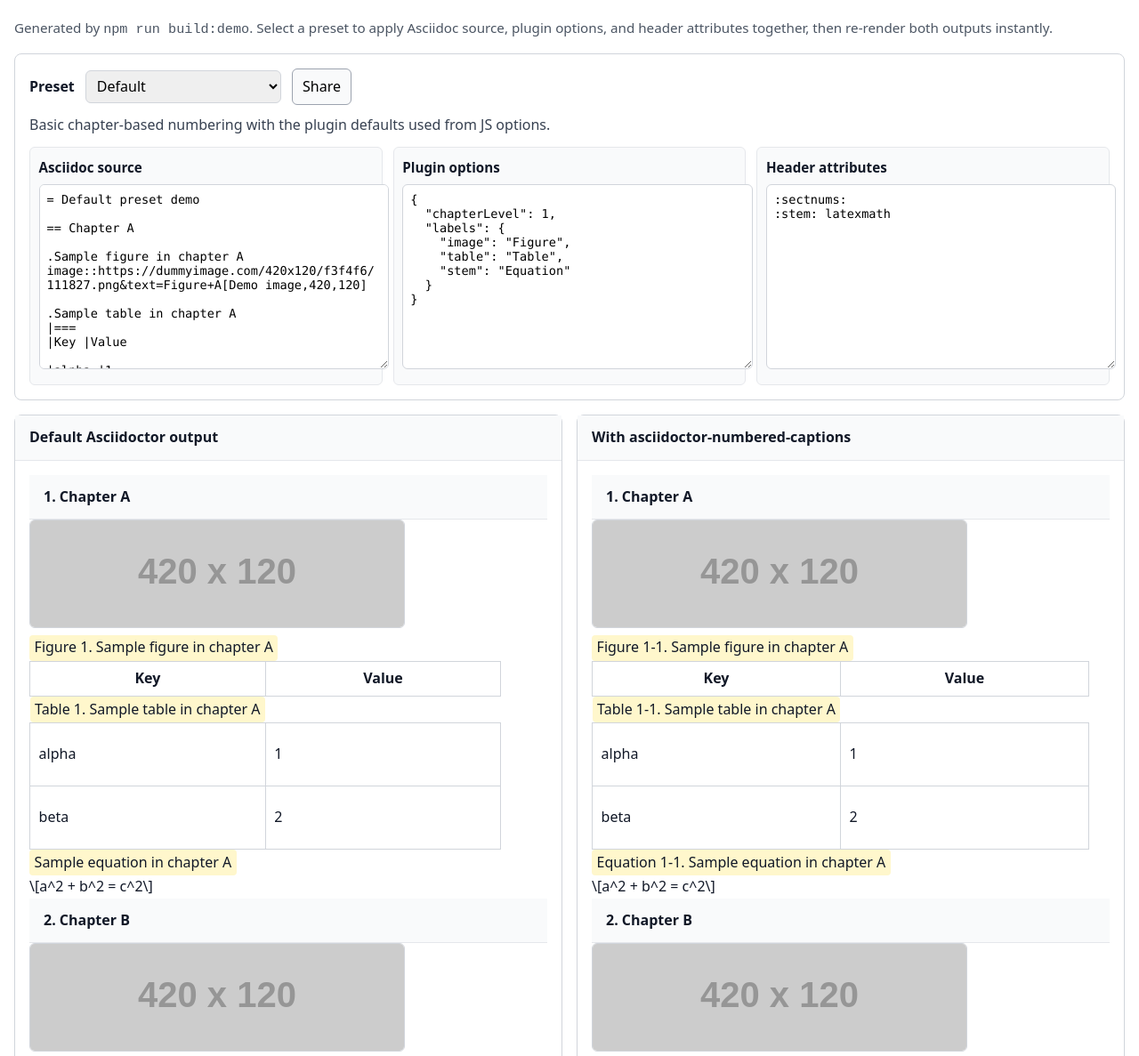
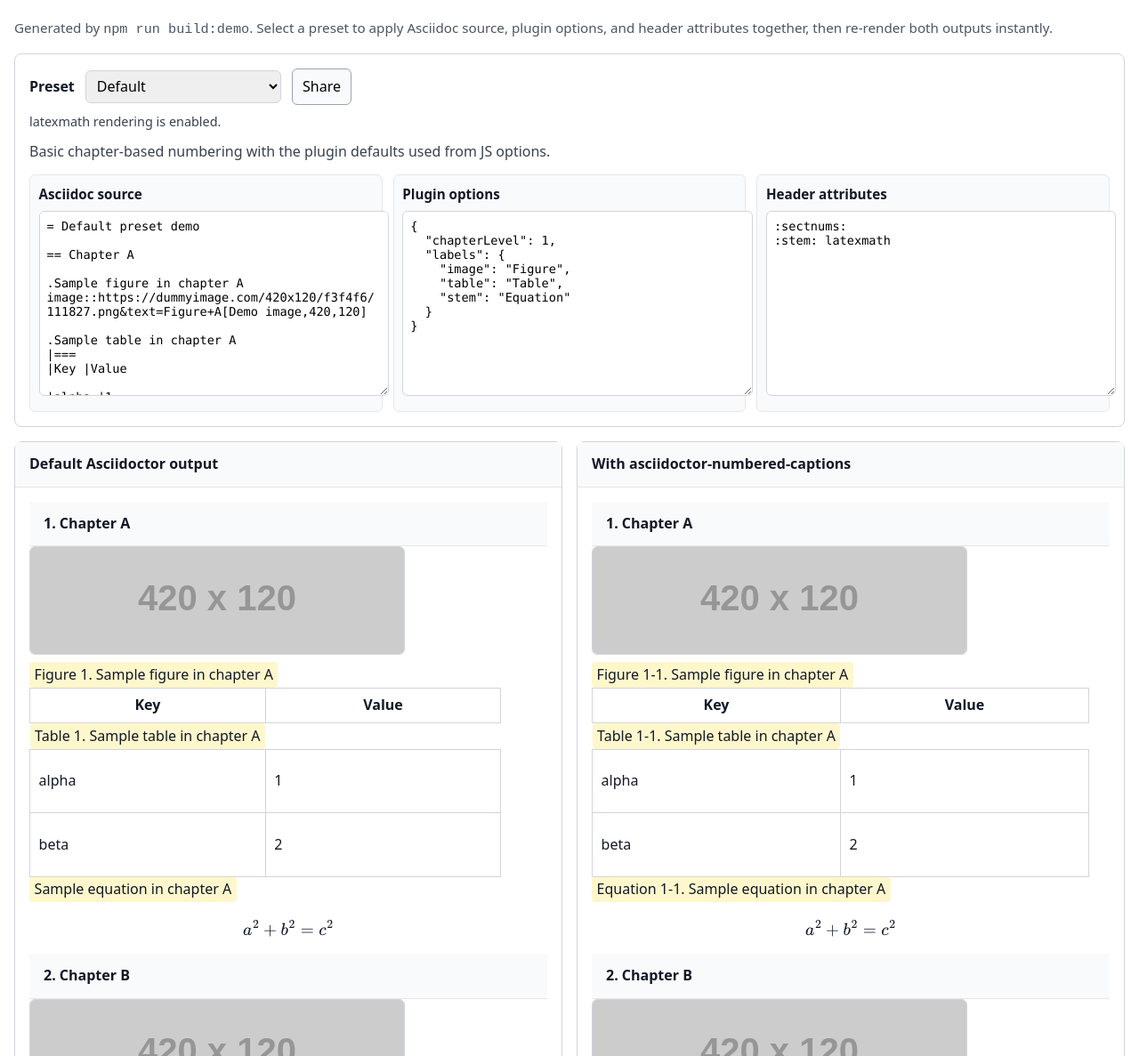
Before and after one commit to YoshihideShirai/asciidoctor-numbered-captions, a website: page docs/index.html in a window 1280 px wide. Shown: the part 86-1273 px from the top of the page at 89% size. Drawn offline with nearby package versions, Linux system fonts and the light colour scheme; placeholder pictures from the web are drawn by us.

Commit message:
Add MathJax support for latexmath rendering in demo

```diff
--- a/docs/index.html
+++ b/docs/index.html
@@ -62,6 +62,12 @@
 
       .share-status {
         margin: 0.45rem 0 0;
+        font-size: 0.9rem;
+        color: #374151;
+      }
+
+      .math-status {
+        margin: 0.35rem 0 0;
         font-size: 0.9rem;
         color: #374151;
       }
@@ -176,6 +182,7 @@
         <button id="share-button" type="button">Share</button>
       </div>
       <p id="share-status" class="share-status"></p>
+      <p id="math-status" class="math-status"></p>
       <p id="preset-description" class="preset-description"></p>
       <div class="inputs-grid">
         <section class="input-panel">
@@ -206,6 +213,23 @@
 
     <script src="./demo-presets.js"></script>
     <script>
+      window.MathJax = {
+        tex: {
+          displayMath: [['\\[', '\\]']],
+          inlineMath: [['\\(', '\\)']]
+        },
+        options: {
+          skipHtmlTags: [
+            'script',
+            'noscript',
+            'style',
+            'textarea',
+            'pre',
+            'code'
+          ]
+        }
+      }
+
       const demoPresets = window.demoPresets || []
 
       const presetSelect = document.getElementById('preset-select')
@@ -215,10 +239,54 @@
       const headerView = document.getElementById('header-view')
       const shareButton = document.getElementById('share-button')
       const shareStatus = document.getElementById('share-status')
+      const mathStatus = document.getElementById('math-status')
       const defaultPreview = document.getElementById('default-preview')
       const pluginPreview = document.getElementById('plugin-preview')
 
       const URL_SIZE_LIMIT = 1800
+      let mathJaxReady = false
+
+      function setMathStatus(message) {
+        mathStatus.textContent = message
+      }
+
+      function loadMathJax() {
+        setMathStatus('Loading MathJax for latexmath rendering...')
+
+        const script = document.createElement('script')
+        script.src =
+          'https://cdn.jsdelivr.net/npm/mathjax@3/es5/tex-mml-chtml.js'
+        script.async = true
+        script.addEventListener('load', () => {
+          mathJaxReady = true
+          setMathStatus('latexmath rendering is enabled.')
+          renderMath()
+        })
+        script.addEventListener('error', () => {
+          setMathStatus(
+            'MathJax failed to load from CDN. Falling back to raw latexmath source.'
+          )
+        })
+        document.head.append(script)
+      }
+
+      function renderMath() {
+        if (!mathJaxReady || !window.MathJax?.typesetPromise) {
+          return
+        }
+
+        if (window.MathJax.typesetClear) {
+          window.MathJax.typesetClear([defaultPreview, pluginPreview])
+        }
+
+        window.MathJax.typesetPromise([defaultPreview, pluginPreview]).catch(
+          () => {
+            setMathStatus(
+              'MathJax loaded, but some expressions could not be rendered.'
+            )
+          }
+        )
+      }
 
       for (const preset of demoPresets) {
         const option = document.createElement('option')
@@ -238,6 +306,7 @@
 
         defaultPreview.innerHTML = preset.defaultHtml
         pluginPreview.innerHTML = preset.pluginHtml
+        renderMath()
       }
 
       function readShareState() {
@@ -349,6 +418,8 @@
             'Query loaded. This static demo can only auto-render known preset combinations.'
         }
       }
+
+      loadMathJax()
     </script>
   </body>
 </html>
```
Also changed, not shown: scripts/build-demo.js (+64 -0 lines).
